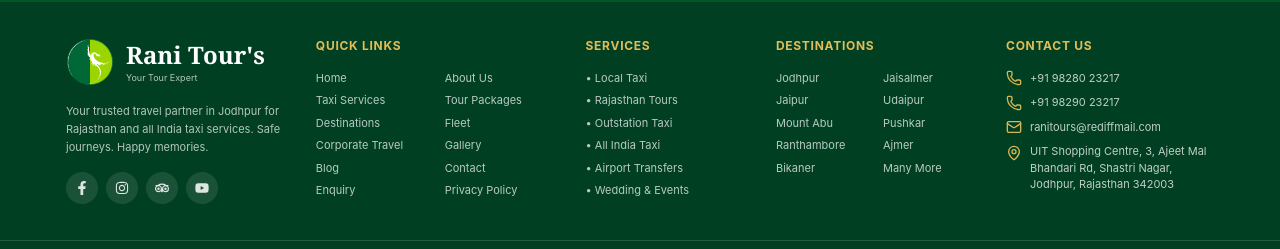
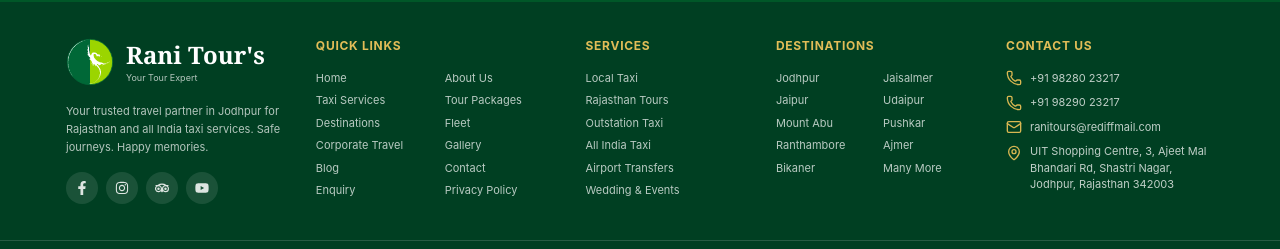
Before and after one commit to Shahzadkhanks19/rani-tours, a Next.js app: page / in a window 1280 px wide. Shown: the part 2052-2301 px from the top of the page. Built offline with nearby package versions, Linux system fonts and the light colour scheme.

Commit message:
Add footer link hover interactions

```diff
--- a/components/layout/footer.tsx
+++ b/components/layout/footer.tsx
@@ -1,6 +1,6 @@
 import Image from "next/image";
 import Link from "next/link";
-import { Mail, MapPin, Phone } from "lucide-react";
+import { ArrowUpRight, Mail, MapPin, Phone } from "lucide-react";
 import { FaFacebookF, FaInstagram, FaYoutube } from "react-icons/fa";
 import { SiTripadvisor } from "react-icons/si";
 import { siteContact } from "@/lib/site-data";
@@ -16,6 +16,8 @@
   { label: "YouTube", href: "#", icon: FaYoutube },
 ] as const;
 
+const footerLinkClass = "group inline-flex w-fit items-center gap-1.5 text-[11px] text-white/72 transition duration-300 hover:translate-x-1 hover:text-[#e1bd58]";
+
 export function Footer() {
   return (
     <footer className="bg-[#003f22] text-white">
@@ -25,21 +27,21 @@
           <p className="mt-4 text-[11px] leading-[18px] text-white/70">Your trusted travel partner in Jodhpur for Rajasthan and all India taxi services. Safe journeys. Happy memories.</p>
           <div className="mt-4 flex gap-2">
             {socialLinks.map(({ label, href, icon: Icon }) => (
-              <a key={label} href={href} aria-label={label} className="grid h-8 w-8 place-items-center rounded-full bg-white/10 text-white/85 transition hover:bg-[#d8b752] hover:text-[#003f22]">
+              <a key={label} href={href} aria-label={label} className="grid h-8 w-8 place-items-center rounded-full bg-white/10 text-white/85 transition duration-300 hover:-translate-y-1 hover:bg-[#d8b752] hover:text-[#003f22] hover:shadow-lg">
                 <Icon className="h-3.5 w-3.5" />
               </a>
             ))}
           </div>
         </div>
 
-        <FooterGroup title="Quick Links"><div className="grid grid-cols-2 gap-x-5 gap-y-1.5">{quickLinks.map((item) => <Link key={item} href={item === "Home" ? "/" : `/${item.toLowerCase().replaceAll(" ", "-")}`} className="text-[11px] text-white/72 hover:text-white">{item}</Link>)}</div></FooterGroup>
-        <FooterGroup title="Services"><div className="grid gap-1.5">{services.map((item) => <span key={item} className="text-[11px] text-white/72">• {item}</span>)}</div></FooterGroup>
-        <FooterGroup title="Destinations"><div className="grid grid-cols-2 gap-x-4 gap-y-1.5">{destinations.map((item) => <span key={item} className="text-[11px] text-white/72">{item}</span>)}</div></FooterGroup>
+        <FooterGroup title="Quick Links"><div className="grid grid-cols-2 gap-x-5 gap-y-1.5">{quickLinks.map((item) => <Link key={item} href={item === "Home" ? "/" : `/${item.toLowerCase().replaceAll(" ", "-")}`} className={footerLinkClass}><span>{item}</span><ArrowUpRight className="h-3 w-3 opacity-0 transition duration-300 group-hover:opacity-100" /></Link>)}</div></FooterGroup>
+        <FooterGroup title="Services"><div className="grid gap-1.5">{services.map((item) => <Link key={item} href="/taxi-services" className={footerLinkClass}><span>{item}</span><ArrowUpRight className="h-3 w-3 opacity-0 transition duration-300 group-hover:opacity-100" /></Link>)}</div></FooterGroup>
+        <FooterGroup title="Destinations"><div className="grid grid-cols-2 gap-x-4 gap-y-1.5">{destinations.map((item) => <Link key={item} href="/destinations" className={footerLinkClass}><span>{item}</span><ArrowUpRight className="h-3 w-3 opacity-0 transition duration-300 group-hover:opacity-100" /></Link>)}</div></FooterGroup>
         <FooterGroup title="Contact Us">
           <div className="grid gap-2 text-[11px] text-white/75">
-            {siteContact.phones.map((phone) => <a key={phone.href} href={phone.href} className="flex items-center gap-2"><Phone className="h-4 w-4 text-[#d8b752]" />{phone.display}</a>)}
-            <a href={siteContact.emailHref} className="flex items-center gap-2"><Mail className="h-4 w-4 text-[#d8b752]" />{siteContact.email}</a>
-            <a href={siteContact.mapsUrl} target="_blank" rel="noopener noreferrer" className="flex items-start gap-2 transition hover:text-white"><MapPin className="mt-0.5 h-4 w-4 shrink-0 text-[#d8b752]" /><span>{siteContact.address}</span></a>
+            {siteContact.phones.map((phone) => <a key={phone.href} href={phone.href} className="flex w-fit items-center gap-2 transition duration-300 hover:translate-x-1 hover:text-[#e1bd58]"><Phone className="h-4 w-4 text-[#d8b752]" />{phone.display}</a>)}
+            <a href={siteContact.emailHref} className="flex w-fit items-center gap-2 transition duration-300 hover:translate-x-1 hover:text-[#e1bd58]"><Mail className="h-4 w-4 text-[#d8b752]" />{siteContact.email}</a>
+            <a href={siteContact.mapsUrl} target="_blank" rel="noopener noreferrer" className="flex items-start gap-2 transition duration-300 hover:translate-x-1 hover:text-[#e1bd58]"><MapPin className="mt-0.5 h-4 w-4 shrink-0 text-[#d8b752]" /><span>{siteContact.address}</span></a>
           </div>
         </FooterGroup>
       </div>
@@ -47,7 +49,7 @@
       <div className="border-t border-white/15">
         <div className="mx-auto flex max-w-[1180px] flex-col gap-3 px-4 py-4 text-[10px] text-white/65 sm:flex-row sm:items-center sm:justify-between">
           <span>© 2026 Rani Tour&apos;s. All Rights Reserved.</span>
-          <div className="flex flex-wrap gap-4"><Link href="/terms-and-conditions">Terms & Conditions</Link><span>|</span><Link href="/privacy-policy">Privacy Policy</Link><span>|</span><Link href="/cancellation-policy">Cancellation Policy</Link></div>
+          <div className="flex flex-wrap gap-4"><Link href="/terms-and-conditions" className="transition hover:text-[#e1bd58]">Terms & Conditions</Link><span>|</span><Link href="/privacy-policy" className="transition hover:text-[#e1bd58]">Privacy Policy</Link><span>|</span><Link href="/cancellation-policy" className="transition hover:text-[#e1bd58]">Cancellation Policy</Link></div>
           <span>
             Designed &amp; Developed by{" "}
             <a href="https://builtbyshahzad.vercel.app" target="_blank" rel="noopener noreferrer" className="font-semibold text-white transition hover:text-[#e1bd58]">
```
